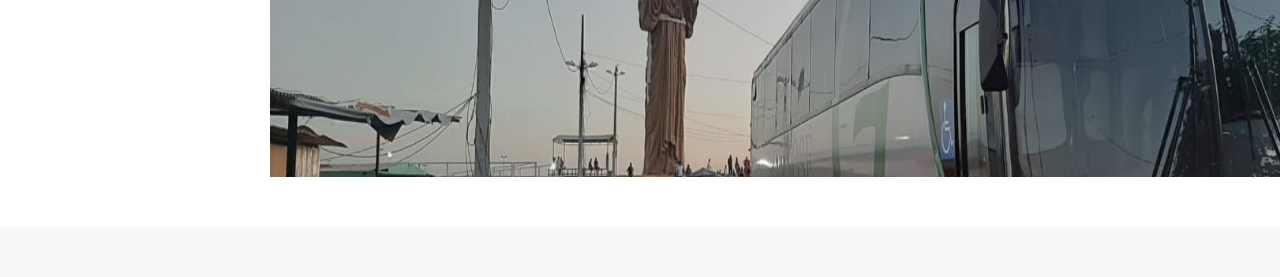
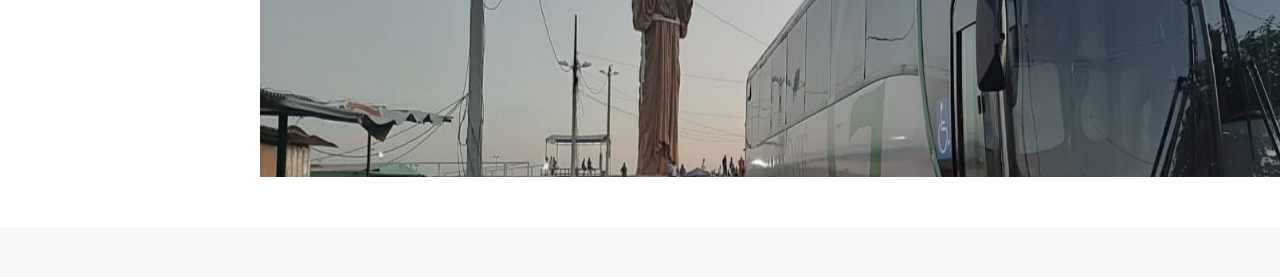
Before and after one commit to saojose/teste, a plain HTML site: page index.html in a window 1280 px wide. Shown: the part 323-600 px from the top of the page. Drawn offline with nearby package versions, Linux system fonts and the light colour scheme.

Commit message:
Update style.css

```diff
--- a/assets/css/style.css
+++ b/assets/css/style.css
@@ -350,7 +350,7 @@ h1, h2, h3, h4, h5, h6 {
   width: 100%;
   background-image: url("../img/bushero.jpeg");
   background-repeat: no-repeat;
-  background-size: 1010px 720px;
+  background-size: 1020px 720px;
   background-position: right top;
   margin-top: 70px;
   margin-bottom: 50px;
```
